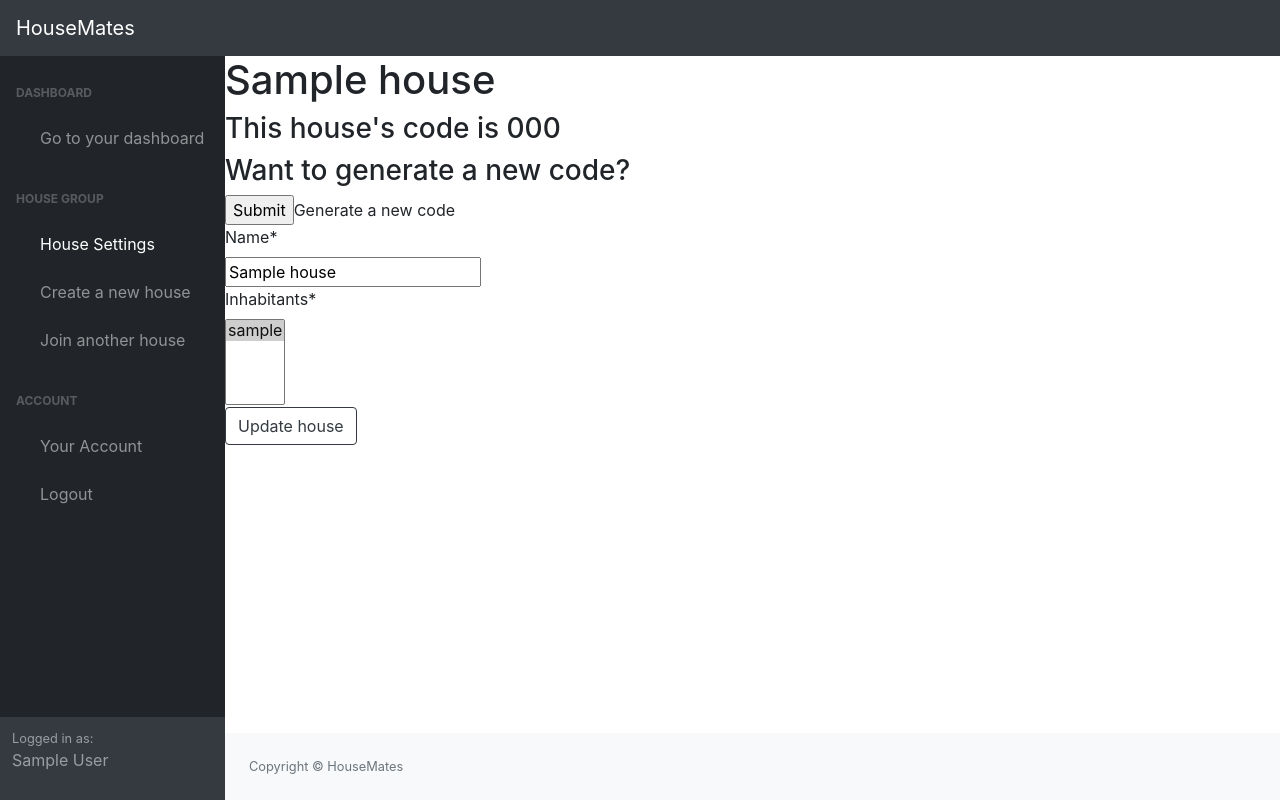
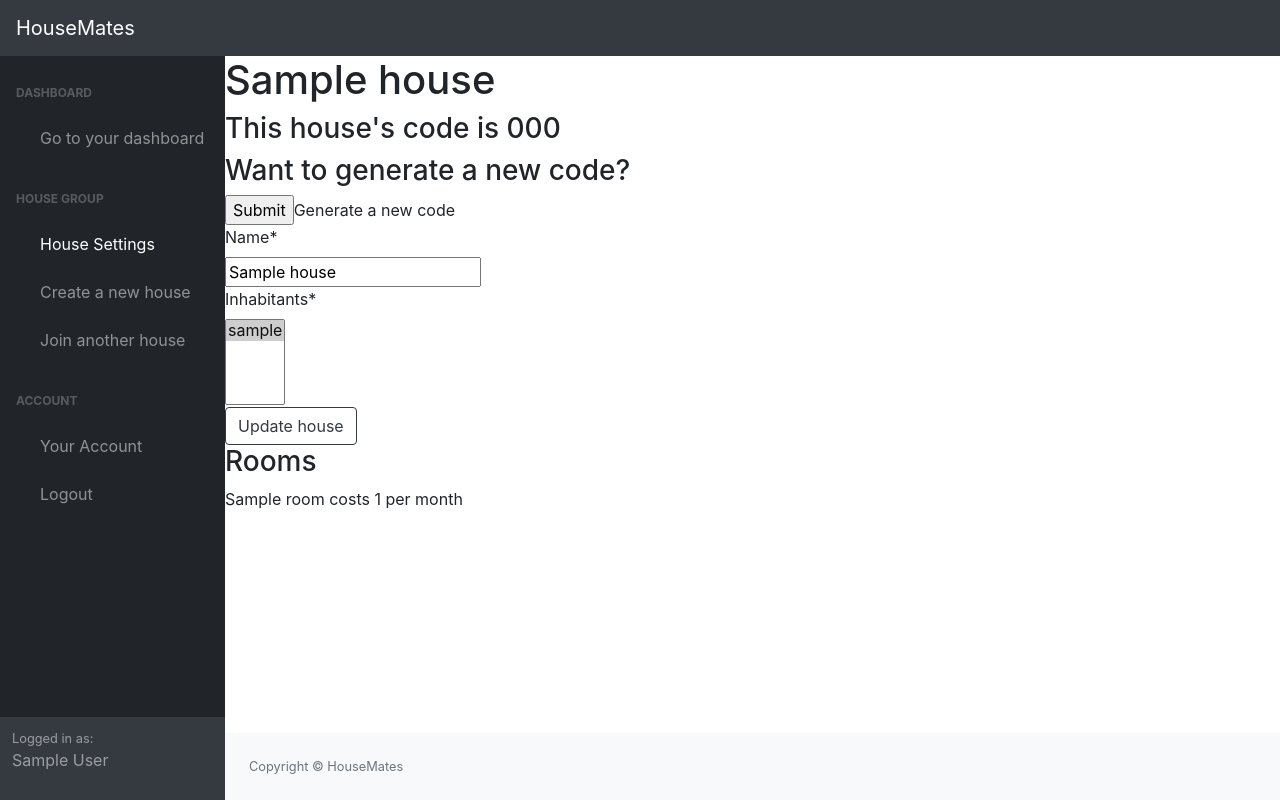
Before and after one commit to connorkeevill/CM20257-housemates, a Django app: page /house/ in a window 1280 px wide. Run offline with Django 3.2, Linux system fonts and the light colour scheme; a user stored in the database is signed in; tables that the repository leaves empty hold one stand-in row (values such as "Sample post"); some libraries are stand-ins or nearby versions.

Commit message:
Display rent on the house page

```diff
--- a/app/templates/app/house.html
+++ b/app/templates/app/house.html
@@ -20,6 +20,11 @@
         {{ form | crispy }}
         <button class="btn btn-outline-dark" type="submit">Update house</button>
     </form>
+
+    <h3>Rooms</h3>
+    {% for room in rooms %}
+        <p>{{ room.name }} costs {{ room.rent }} per month</p>
+    {% endfor %}
 {% endblock %}
 </body>
 </html>
```
